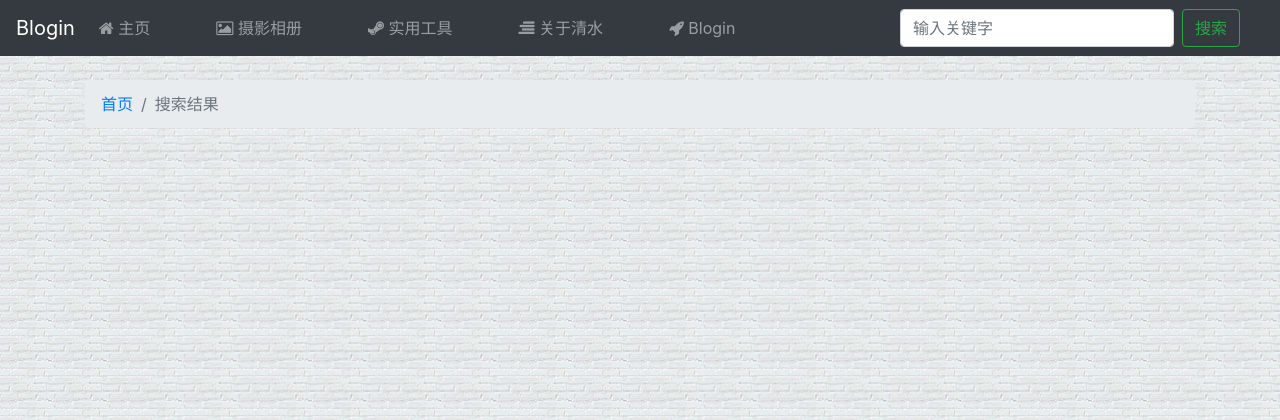
After one commit to weijiang1994/flask-blog-owner, a Flask app: template app/templates/searchResult.html in a window 1280 px wide. The commit adds this page. Shown: the top 420 px of the page. Run offline with Flask 2, Linux system fonts and the light colour scheme; the template is opened without the code that fills it, so the values that code supplies are empty; parts of the project's set-up code (start-up, migrations or seed data) failed here and were passed over; some libraries are stand-ins or nearby versions.

Commit message:
增加博客搜索功能，添加页面图标

```diff
--- a/app/__init__.py
+++ b/app/__init__.py
@@ -27,6 +27,7 @@ from .blueprint.category_bp import category_bp
 from .blueprint.timeline_bp import timeline_bp
 from .blueprint.backend.gallery.add_photo_bp import add_photo_bp
 from .blueprint.backend.other.add_timeline_bp import add_timeline_bp
+from .blueprint.search_blog import search_bp
 from flask_share import Share
 
 basedir = os.path.abspath(os.path.dirname(__file__))
@@ -76,6 +77,7 @@ def register_blueprint(app):
     app.register_blueprint(timeline_bp)
     app.register_blueprint(add_photo_bp)
     app.register_blueprint(add_timeline_bp)
+    app.register_blueprint(search_bp)
 
 
 def register_log(app: Flask):
--- a/app/templates/articleDetail.html
+++ b/app/templates/articleDetail.html
@@ -5,6 +5,8 @@
     <title>{{ title }}</title>
     <meta charset="utf-8">
     <meta name="viewport" content="width=device-width, initial-scale=1">
+    <link rel="shortcut icon" href="{{url_for('static', filename='favicon.png')}}" type="image/x-icon">
+    <link rel="icon" href="{{ url_for('static', filename = 'favicon.png') }}" type="image/x-icon">
     <link rel="stylesheet" href="/static/font-awesome-4.7.0/css/font-awesome.min.css">
     <script src="https://cdn.staticfile.org/jquery/3.2.1/jquery.min.js"></script>
     <link rel="stylesheet" href="https://cdn.staticfile.org/twitter-bootstrap/4.3.1/css/bootstrap.min.css">
--- a/app/templates/backend/base.html
+++ b/app/templates/backend/base.html
@@ -3,8 +3,8 @@
 {% block head%}
 {{super()}}
 <script src="https://cdn.bootcss.com/jquery/3.4.1/jquery.min.js"></script>
-<link rel="shortcut icon" href="{{url_for('static', filename='dog.png')}}" type="image/x-icon">
-<link rel="icon" href="{{ url_for('static', filename = 'dog.png') }}" type="image/x-icon">
+<link rel="shortcut icon" href="{{url_for('static', filename='favicon.png')}}" type="image/x-icon">
+<link rel="icon" href="{{ url_for('static', filename = 'favicon.png') }}" type="image/x-icon">
 <script src="/static/bootstrap-select/js/bootstrap-select.min.js"></script>
 
 {% endblock %}
--- a/app/templates/own.html
+++ b/app/templates/own.html
@@ -5,6 +5,8 @@
     <title>二狗的陈词滥调</title>
     <meta charset="utf-8">
     <meta name="viewport" content="width=device-width, initial-scale=1">
+    <link rel="shortcut icon" href="{{url_for('static', filename='favicon.png')}}" type="image/x-icon">
+    <link rel="icon" href="{{ url_for('static', filename = 'favicon.png') }}" type="image/x-icon">
     <script src="https://cdn.staticfile.org/jquery/3.2.1/jquery.min.js"></script>
     <link rel="stylesheet" href="https://cdn.staticfile.org/twitter-bootstrap/4.3.1/css/bootstrap.min.css">
     <script src="https://cdn.staticfile.org/popper.js/1.15.0/umd/popper.min.js"></script>
--- /dev/null
+++ b/app/templates/searchResult.html
@@ -0,0 +1,72 @@
+<!DOCTYPE html>
+<html lang="en">
+<head>
+    <meta charset="UTF-8">
+    <title>搜索结果</title>
+    <meta name="viewport" content="width=device-width, initial-scale=1">
+    <link rel="shortcut icon" href="{{url_for('static', filename='favicon.png')}}" type="image/x-icon">
+    <link rel="icon" href="{{ url_for('static', filename = 'favicon.png') }}" type="image/x-icon">
+    <link rel="stylesheet" href="/static/font-awesome-4.7.0/css/font-awesome.min.css">
+    <script src="https://cdn.staticfile.org/jquery/3.2.1/jquery.min.js"></script>
+    <link rel="stylesheet" href="https://cdn.staticfile.org/twitter-bootstrap/4.3.1/css/bootstrap.min.css">
+    <script src="https://cdn.staticfile.org/popper.js/1.15.0/umd/popper.min.js"></script>
+    <script src="https://cdn.staticfile.org/twitter-bootstrap/4.3.1/js/bootstrap.min.js"></script>
+    <link href="https://cdn.bootcss.com/font-awesome/4.7.0/css/font-awesome.min.css" rel="stylesheet">
+</head>
+<body background="/static/img/墙.jpg">
+
+<nav class="navbar navbar-expand-md bg-dark navbar-dark justify-content-between">
+    <a class="navbar-brand" href="/">Blogin</a>
+    <button class="navbar-toggler" type="button" data-toggle="collapse" data-target="#collapsibleNavbar">
+        <span class="navbar-toggler-icon"></span>
+    </button>
+
+    <div class="navbar-collapse collapse" id="collapsibleNavbar">
+        <ul class="navbar-nav mr-auto f-17">
+            <li class="nav-item" style="margin-right: 50px;">
+                <a class="nav-link" href="/"><i class="fa fa-home"></i> 主页 <span class="sr-only">(current)</span></a>
+            </li>
+            <li class="nav-item" style="margin-right: 50px;">
+                <a class="nav-link" href="/article"><i class="fa fa-photo"></i> 摄影相册</a>
+            </li>
+            <li class="nav-item" style="margin-right: 50px;">
+                <a class="nav-link" href="/tech"><i class="fa fa-steam"></i> 实用工具</a>
+            </li>
+            <li class="nav-item" style="margin-right: 50px;">
+                <a class="nav-link" href="/aboutMe"><i class="fa fa-align-right"></i> 关于清水</a>
+            </li>
+            <li class="nav-item">
+                <a class="nav-link" href="/backend/admin"><i class="fa fa-rocket"></i> Blogin</a>
+            </li>
+        </ul>
+        <form class="form-inline my-2 my-lg-0 mr-4 f-17" method="get" action="/search/">
+            <input class="form-control mr-sm-2" type="search" name="q" placeholder="输入关键字" aria-label="Search" required="True">
+            <button class="btn btn-outline-success my-2 my-sm-0" type="submit">搜索</button>
+        </form>
+        {#        <ul class="navbar-nav f-17">#}
+        {#            <li class="nav-item"><a class="nav-link" href="#">登录</a></li>#}
+        {#            <li class="nav-item"><a class="nav-link" href="#">注册</a></li>#}
+        {#        </ul>#}
+    </div>
+
+</nav>
+<br>
+<div class="container">
+    <nav aria-label="breadcrumb dark">
+        <ol class="breadcrumb">
+            <li class="breadcrumb-item"><a href="/">首页</a></li>
+            <li class="breadcrumb-item active" aria-current="page">搜索结果</li>
+        </ol>
+    </nav>
+    {% for blog in blogs %}
+        <div style="margin-bottom: 10px;" class="card">
+            <div class="card-header"><a href="/detail/article/{{ blog.title }}">{{ blog.title }}</a></div>
+            <div class="card-body">{{ blog.brief_content }}</div>
+        </div>
+    {% endfor %}
+    {% if not blogs %}
+
+    {% endif %}
+</div>
+</body>
+</html>
--- a/app/templates/timeline.html
+++ b/app/templates/timeline.html
@@ -5,6 +5,8 @@
     <title>二狗的陈词滥调</title>
     <meta charset="utf-8">
     <meta name="viewport" content="width=device-width, initial-scale=1">
+    <link rel="shortcut icon" href="{{url_for('static', filename='favicon.png')}}" type="image/x-icon">
+    <link rel="icon" href="{{ url_for('static', filename = 'favicon.png') }}" type="image/x-icon">
     <script src="https://cdn.staticfile.org/jquery/3.2.1/jquery.min.js"></script>
     <link rel="stylesheet" href="https://cdn.staticfile.org/twitter-bootstrap/4.3.1/css/bootstrap.min.css">
     <link rel="stylesheet" href="../static/timeline/style.css">
--- a/app/templates/tool.html
+++ b/app/templates/tool.html
@@ -5,6 +5,8 @@
     <title>二狗的陈词滥调</title>
     <meta charset="utf-8">
     <meta name="viewport" content="width=device-width, initial-scale=1">
+    <link rel="shortcut icon" href="{{url_for('static', filename='favicon.png')}}" type="image/x-icon">
+    <link rel="icon" href="{{ url_for('static', filename = 'favicon.png') }}" type="image/x-icon">
     <link rel="stylesheet" href="/static/font-awesome-4.7.0/css/font-awesome.min.css">
     <script src="https://cdn.staticfile.org/jquery/3.2.1/jquery.min.js"></script>
     <link rel="stylesheet" href="https://cdn.staticfile.org/twitter-bootstrap/4.3.1/css/bootstrap.min.css">
```
Also changed, not shown: app/blueprint/search_blog.py (added, +27 -0 lines), app/model/db_operate.py (+11 -5 lines), app/templates/home copy.html (+15 -3 lines), app/static/favicon.png (added). Lines whose indentation alone changed are shown as unchanged.
